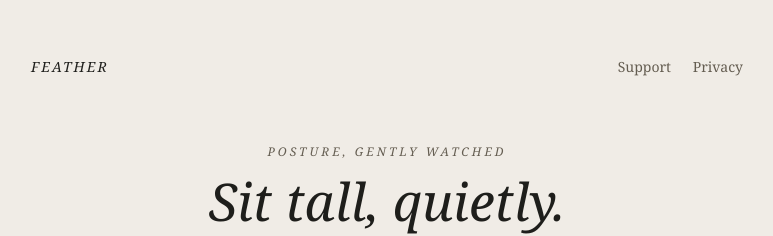
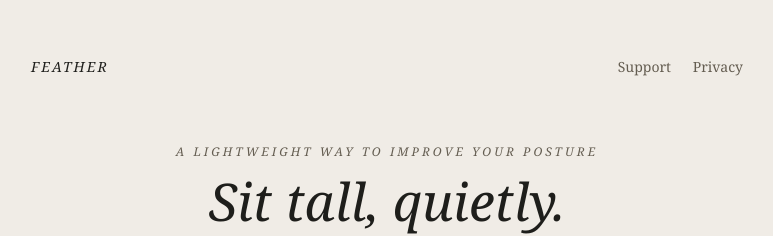
Before and after one commit to fbmore/feather-app, a plain HTML site: page index.html in a window 1280 px wide. Shown: the top 236 px of the page, without its empty margins (253-1026 px from the left). Drawn offline with Linux system fonts and the light colour scheme.

Commit message:
Update hero tagline

```diff
--- a/index.html
+++ b/index.html
@@ -44,7 +44,7 @@
   </nav>
 
   <header class="hero">
-    <div class="kicker">Posture, gently watched</div>
+    <div class="kicker">A lightweight way to improve your posture</div>
     <h1>Sit tall, quietly.</h1>
     <p class="lead">Feather uses the motion sensors in your AirPods to notice when your neck drifts forward — and gently nudges you back upright. No cameras. No wearables. All on your device.</p>
   </header>
```
